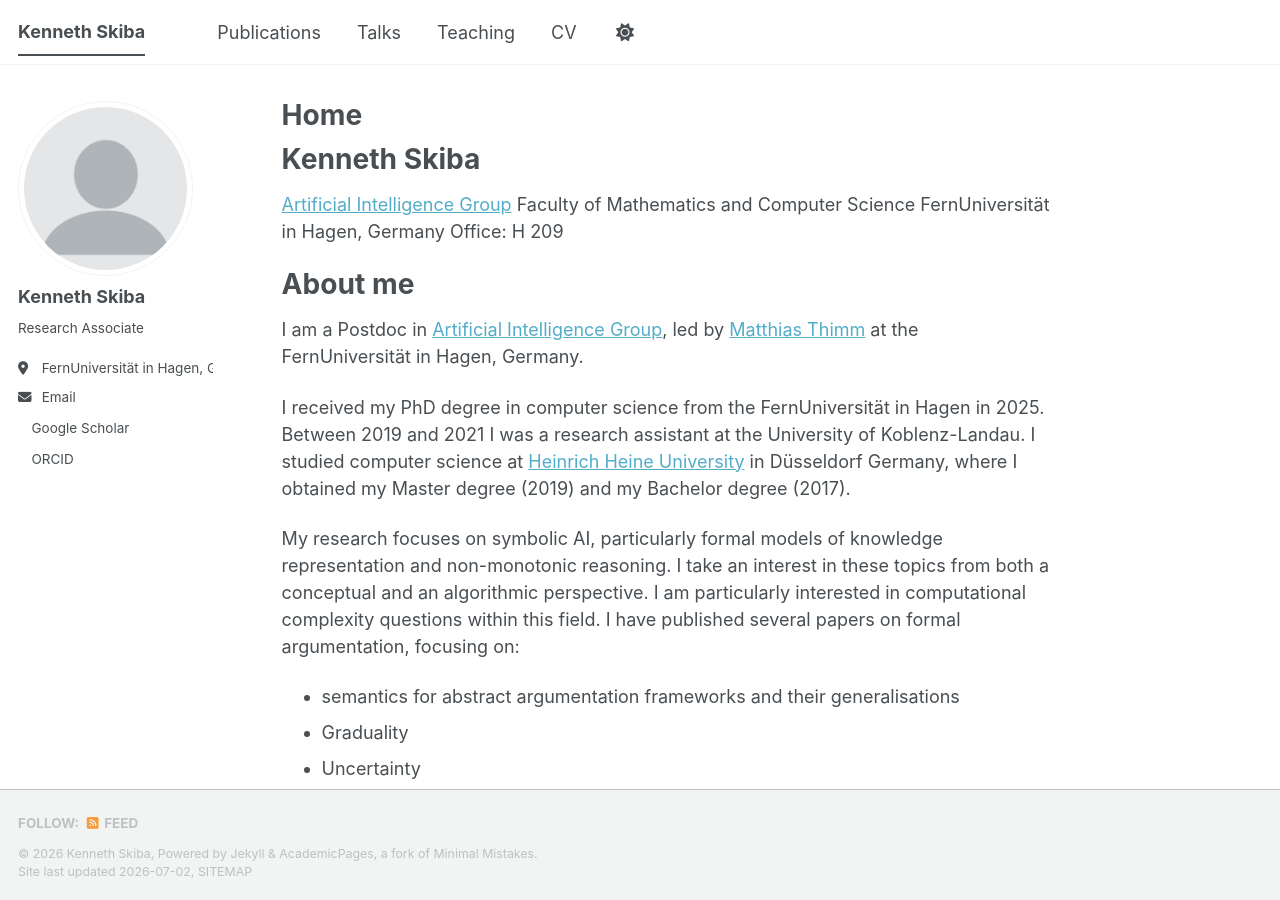
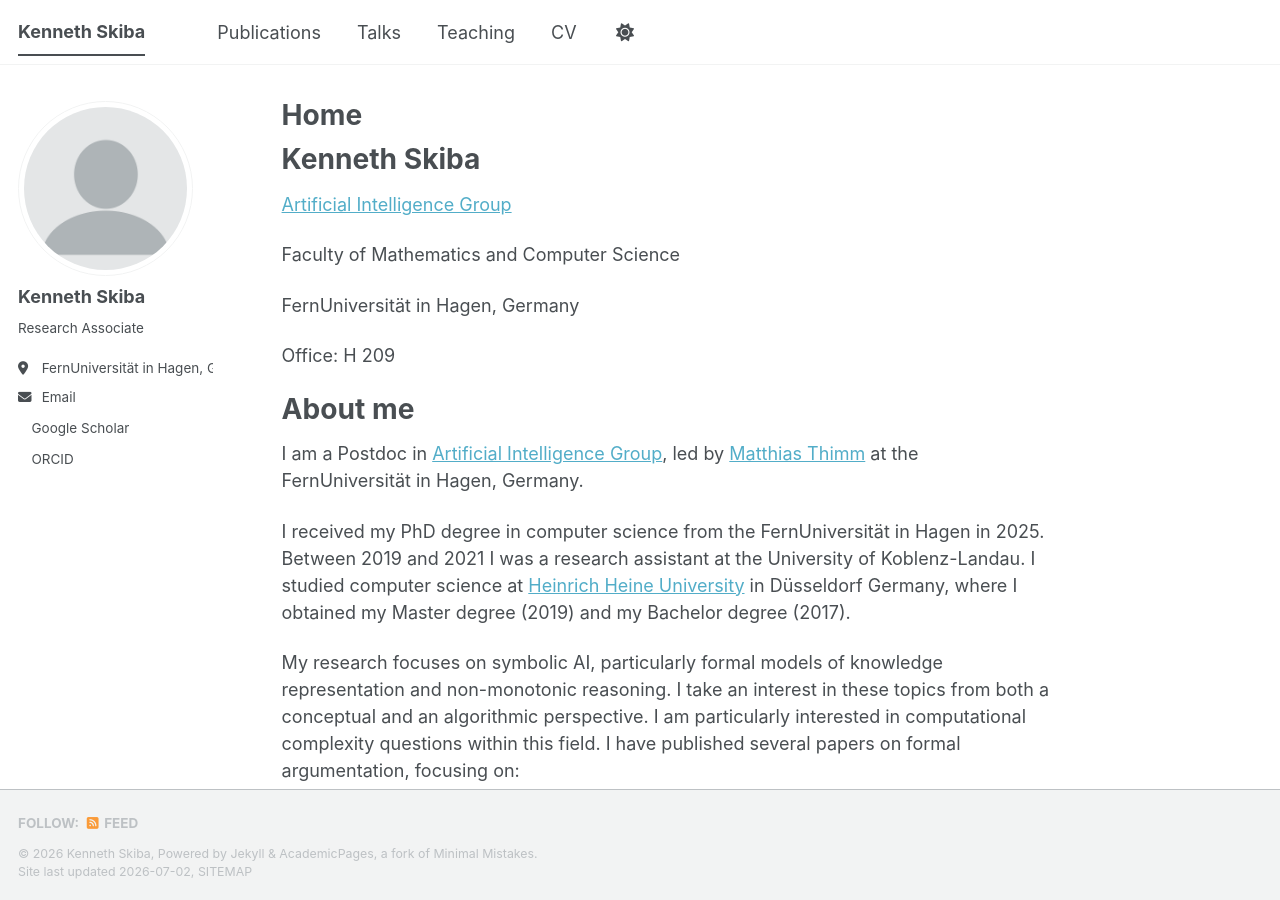
Before and after one commit to kennethskiba/kennethskiba.github.io, a Jekyll site: the page built from _pages/about.md, in a window 1280 px wide and 900 px high. Built offline with Jekyll 4.4.1, drawn with Linux system fonts in a browser that asks for light colours; a style sheet for code colours, icons or effects is not loaded.

```diff
--- a/_pages/about.md
+++ b/_pages/about.md
@@ -9,8 +9,11 @@ redirect_from:
 Kenneth Skiba
 ======
 [Artificial Intelligence Group](https://www.fernuni-hagen.de/aig/en/)
+
 Faculty of Mathematics and Computer Science
+
 FernUniversität in Hagen, Germany
+
 Office: H 209
 
 About me
@@ -21,7 +24,7 @@ I received my PhD degree in computer science from the FernUniversität in Hagen
 
 My research focuses on symbolic AI, particularly formal models of knowledge representation and non-monotonic reasoning. I take an interest in these topics from both a conceptual and an algorithmic perspective. I am particularly interested in computational complexity questions within this field.
 I have published several papers on formal argumentation, focusing on:
-- semantics for abstract argumentation frameworks and their generalisations
+- Semantics for abstract argumentation frameworks and their generalisations
 - Graduality
 - Uncertainty
 - Computational complexity
```
